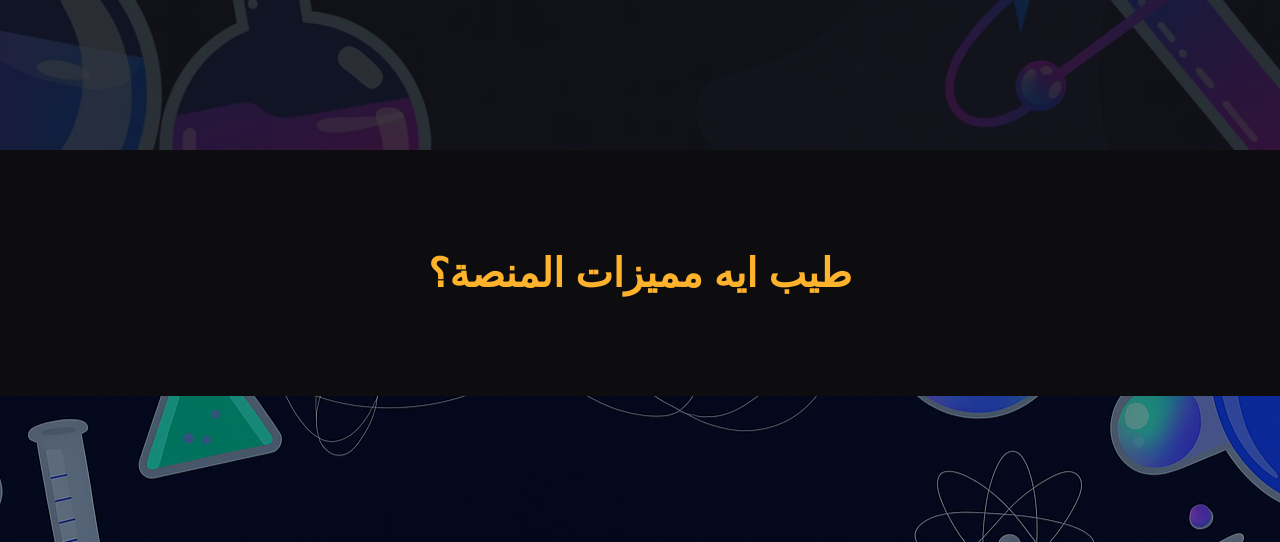
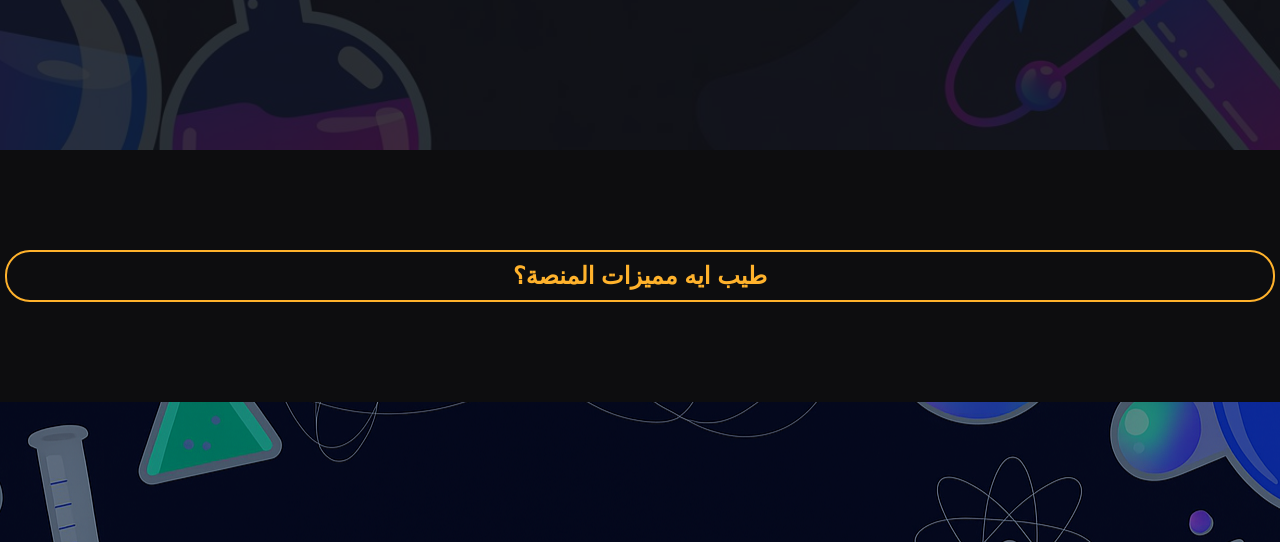
Before and after one commit to M7moudAbdallah01/test, a PHP site: page / in a window 1280 px wide. Shown: the part 700-1242 px from the top of the page. Run offline with PHP 8.4, Linux system fonts and the light colour scheme.

Commit message:
Update index.css

```diff
--- a/css/index.css
+++ b/css/index.css
@@ -134,7 +134,13 @@ section {
   color: #FFB22C;
   font-size: 40px;
   font-weight: 800;
-  margin-bottom: 5px;
+  margin: 5px;
+  padding: 10px;
+  background-color: #0d0d0f;
+  font-weight: bold;
+  font-size: 24px;
+  border-radius: 25px;
+  border: 2px solid #FFB22C;
 }
 
 .content {
```
